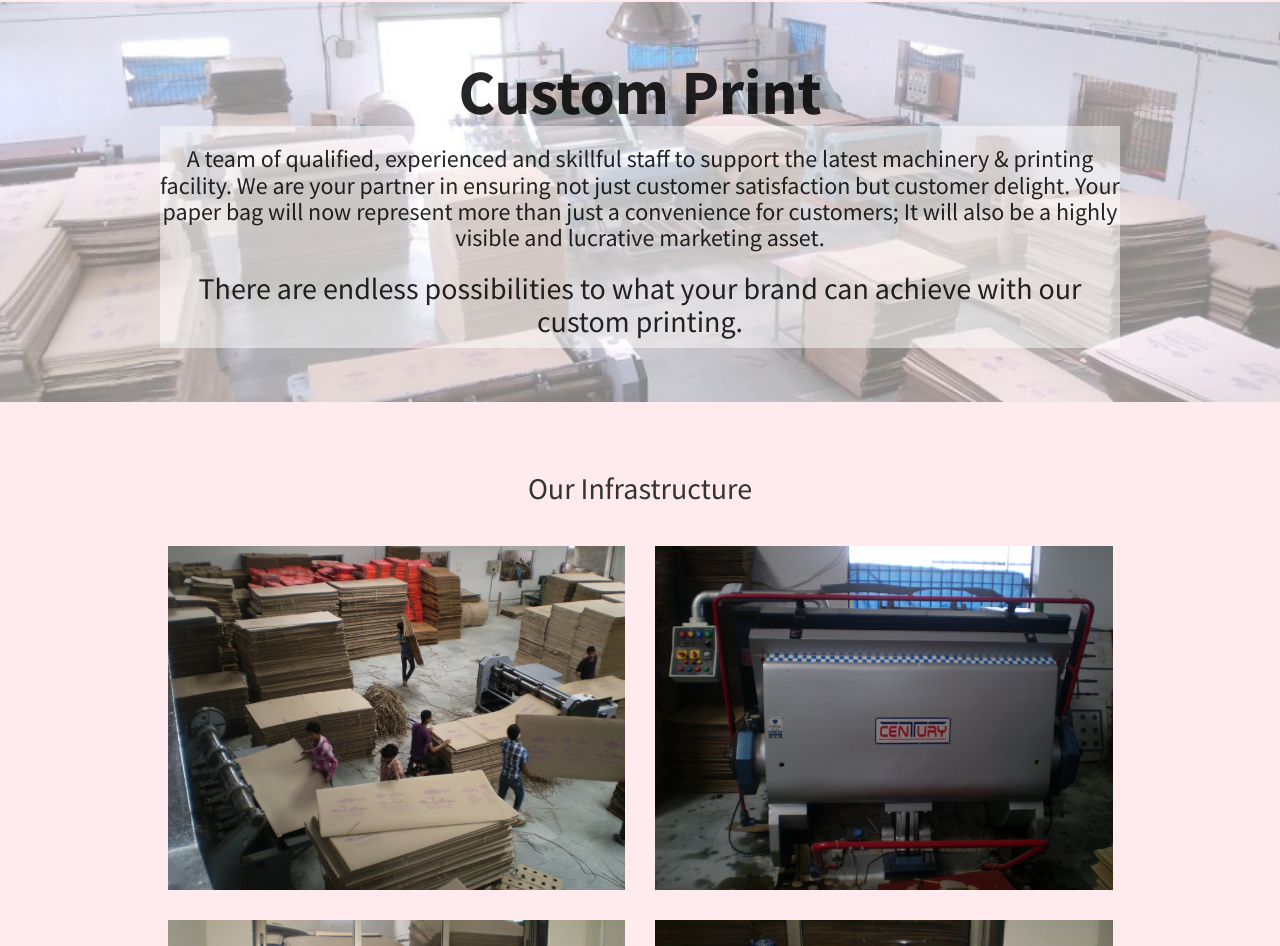
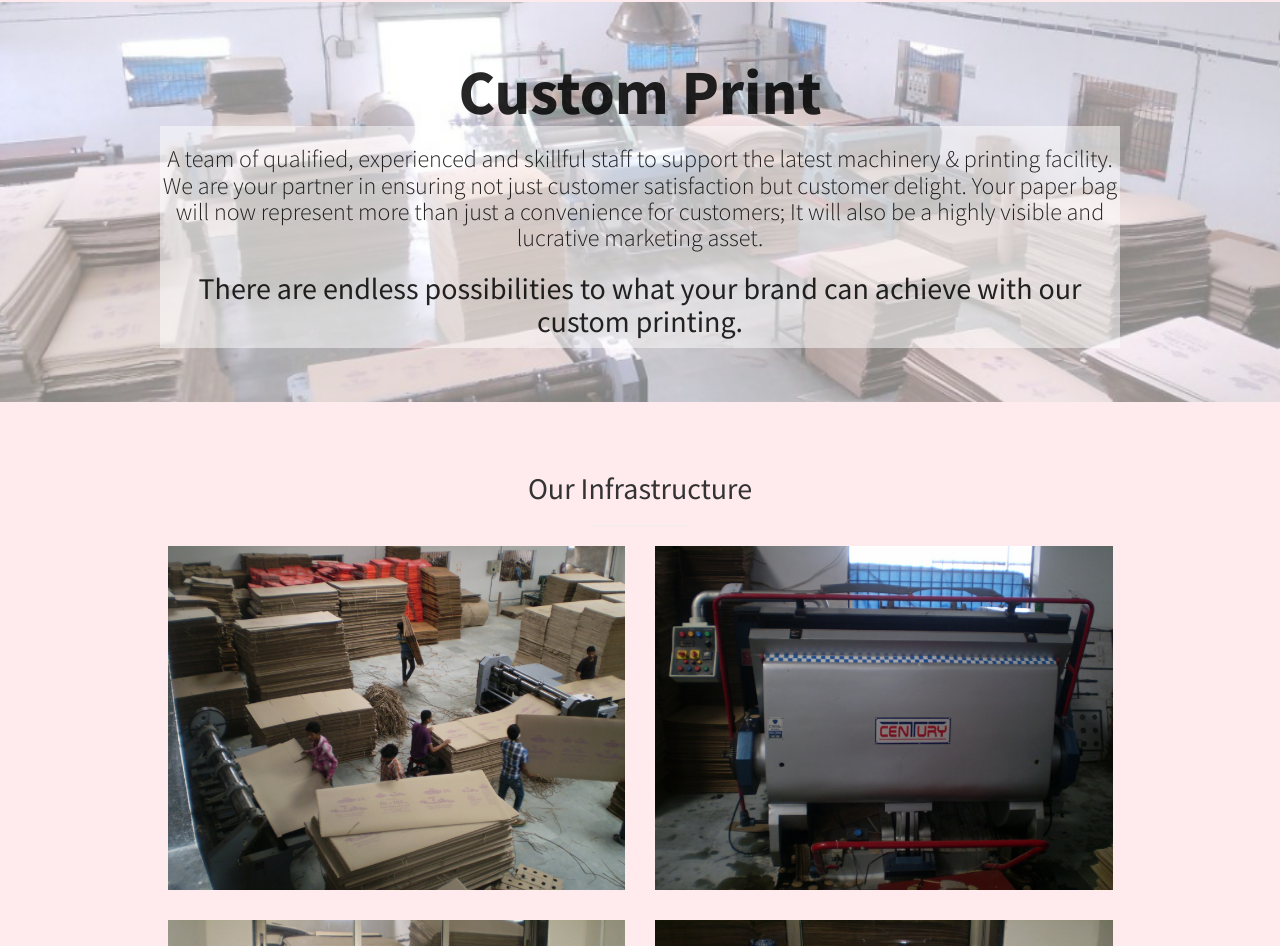
Before and after one commit to jkindustriespardi/jkindustriespardi.github.io, a plain HTML site: page index.html in a window 1280 px wide. Shown: the part 2239-3185 px from the top of the page. Drawn offline with Linux system fonts and the light colour scheme.

Commit message:
formatting text

```diff
--- a/index.html
+++ b/index.html
@@ -260,7 +260,7 @@
         <div class="text-vertical-center">
             <h1>Custom Print</h1>
             <div class="content">
-                <h3>A team of qualified, experienced and skillful staff to support the latest machinery & printing facility. We are your partner in ensuring not just customer satisfaction but customer delight. Your paper bag will now represent more than just a convenience for customers; It will also be a highly visible and lucrative marketing asset.</h3>
+                <h3 style="font-weight: 300;">A team of qualified, experienced and skillful staff to support the latest machinery & printing facility. We are your partner in ensuring not just customer satisfaction but customer delight. Your paper bag will now represent more than just a convenience for customers; It will also be a highly visible and lucrative marketing asset.</h3>
                 <h2>There are endless possibilities to what your brand can achieve with our custom printing.</h2>
             </div>
 
```
